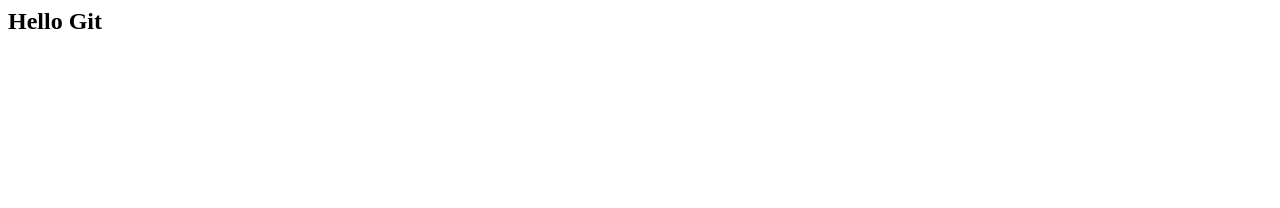
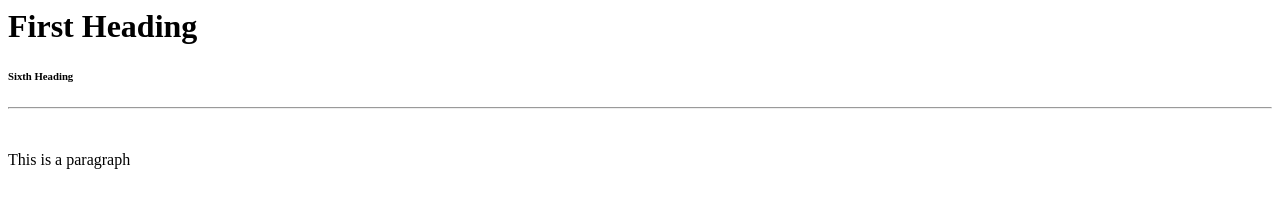
Before and after one commit to Sarojraaz/vivekac-demo, a plain HTML site: page index.html in a window 1280 px wide. Drawn offline with Linux system fonts and the light colour scheme.

Commit message:
Update index1.html
basic tag use

```diff
--- a/index.html
+++ b/index.html
@@ -1 +1,13 @@
-<h2>Hello Git</h2>
+<!Docttype html>
+<html>
+  <head>
+    <title>First Repositry</title>
+  </head>
+  <body>
+    <h1>First Heading</h1>
+    <h6>Sixth Heading</h6>
+    <hr>
+    <br>
+    <p>This is a paragraph</p>
+  </body>
+</html>
```
